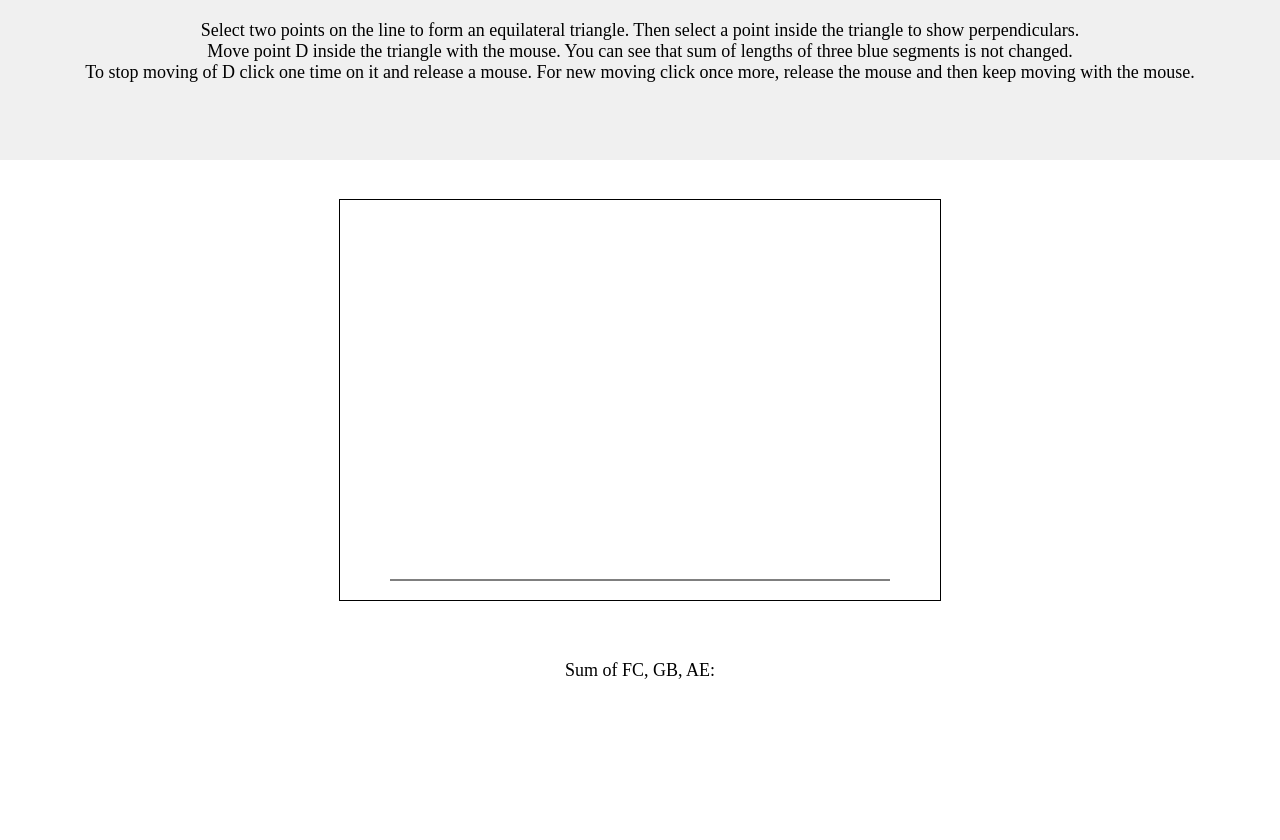
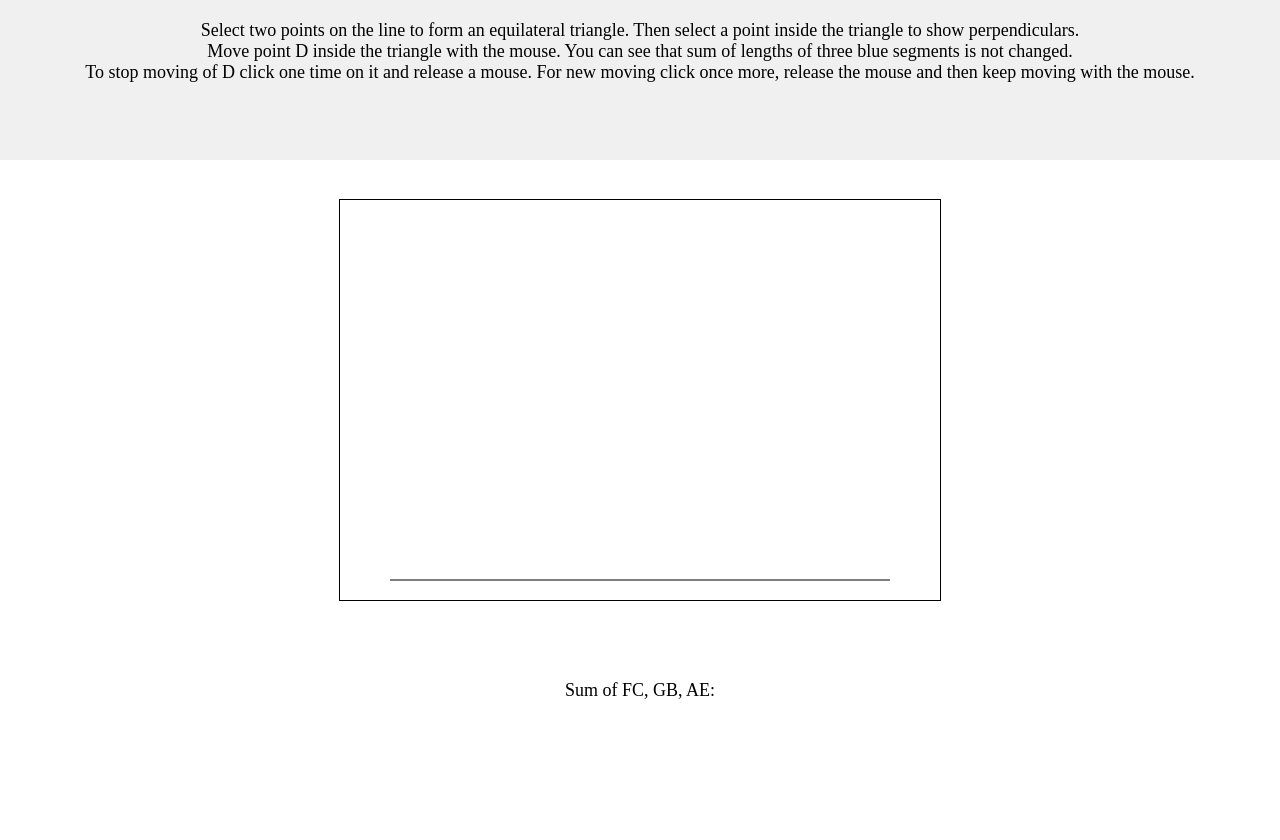
Before and after one commit to ekleiman22/countries_flags, a plain HTML site: page triangle.html in a window 1280 px wide. Drawn offline with Linux system fonts and the light colour scheme.

Commit message:
Update triangle.html

```diff
--- a/triangle.html
+++ b/triangle.html
@@ -50,7 +50,7 @@
     <div id="canvas-container">
         <canvas id="canvas" width="600" height="400"></canvas>
     </div>
-    <div id="info" style="margin-top:20px">
+    <div id="info" style="margin-top:40px">
         Sum of FC, GB, AE: <span id="sum"></span>
     </div>
 
```
